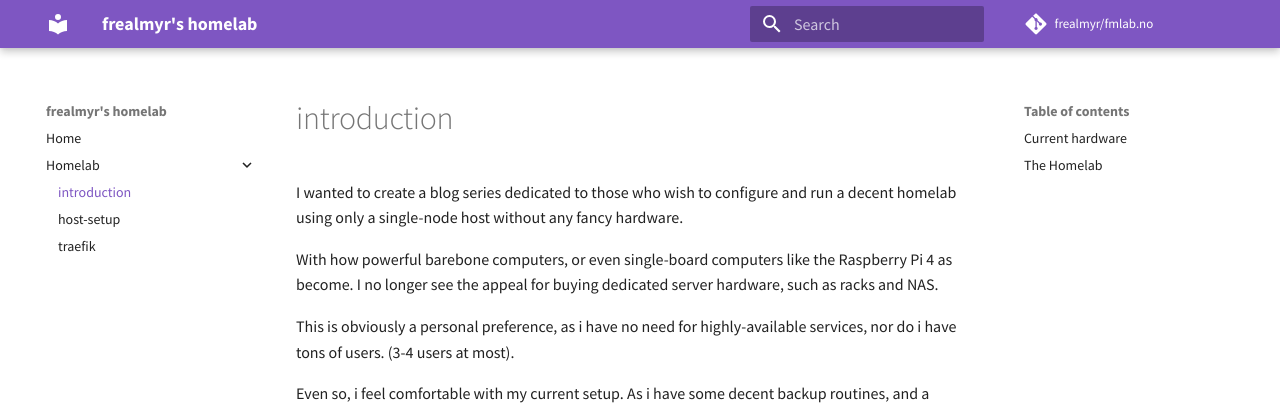
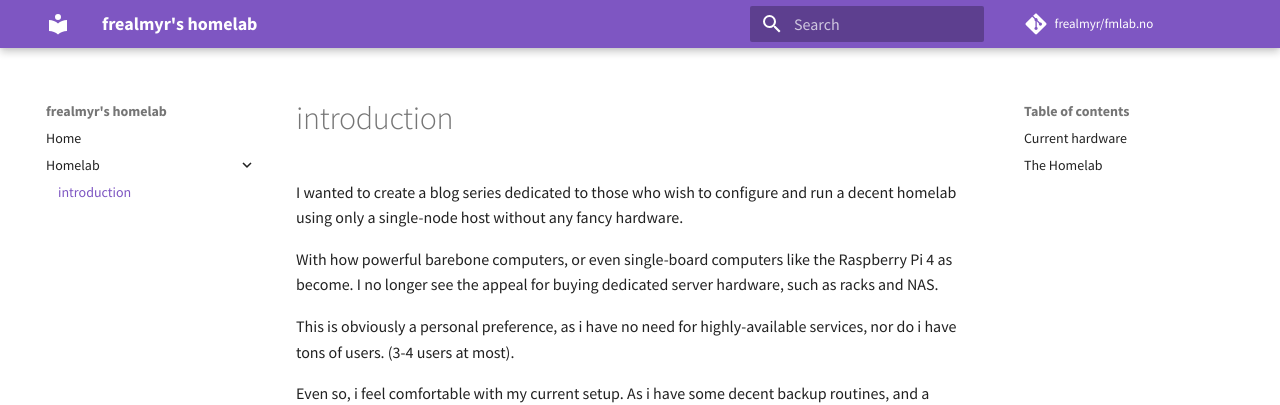
Before and after one commit to frealmyr/docs.fmlab.no, an MkDocs documentation site: the page built from docs/homelab/introduction.md, in a window 1280 px wide. Shown: the top 405 px of the page. Built offline with MkDocs 1.6.1 and Material for MkDocs 9.7.7, drawn with Linux system fonts in a browser that asks for light colours; comment, search, counter and statistics services are not loaded.

Commit message:
site: remove stale links

```diff
--- a/mkdocs.yml
+++ b/mkdocs.yml
@@ -14,8 +14,6 @@ nav:
   - Home: index.md
   - Homelab:
       - introduction: homelab/introduction.md
-      - host-setup: homelab/host-setup.md
-      - traefik: homelab/traefik.md
 
 theme:
   name: 'material'
```
